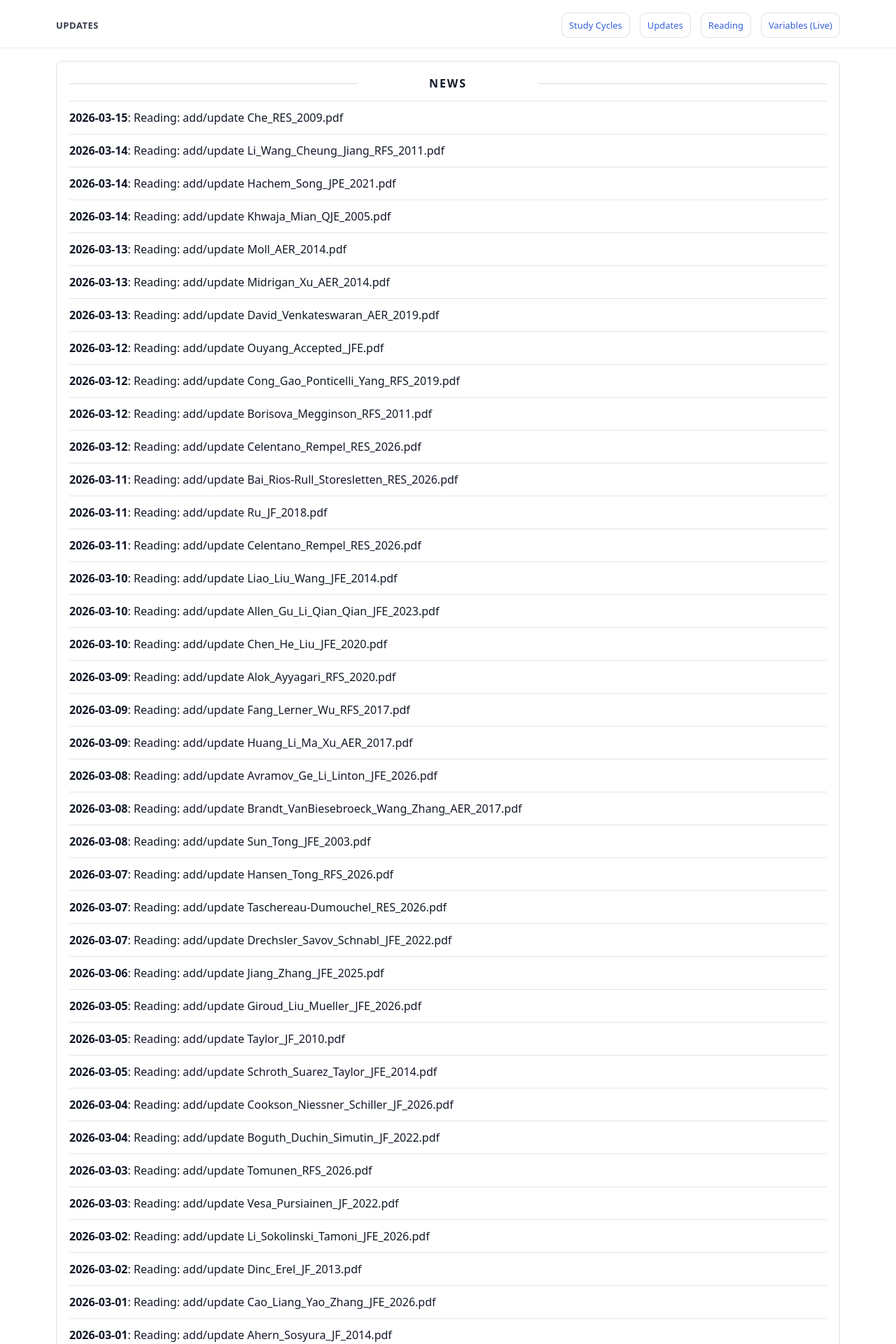
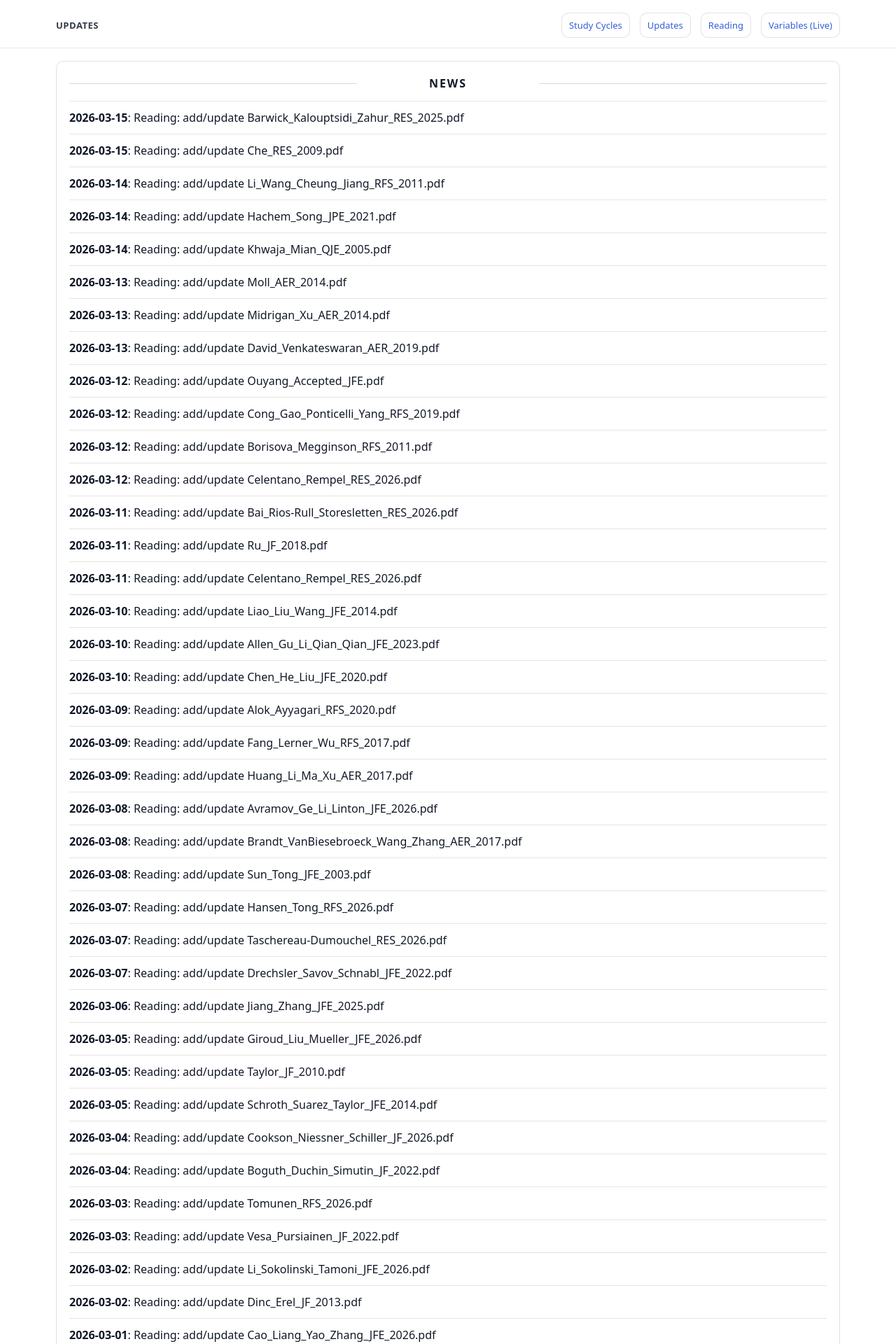
Before and after one commit to yaxinzn/study-archive, a Jekyll site: the page built from updates/index.md, in a window 1280 px wide. Shown: the top 1920 px of the page at 70% size. Built offline with Jekyll 4.4.1, drawn with Linux system fonts in a browser that asks for light colours; some of the changed text lies outside the part shown.

Commit message:
chore: update NEWS feed

```diff
--- a/_data/news.yml
+++ b/_data/news.yml
@@ -1,4 +1,7 @@
 # Auto-generated update history (sorted newest -> oldest). Do not edit manually.
+- ts: "1773575574"
+  date: "2026-03-15"
+  title: "Reading: add/update Barwick_Kalouptsidi_Zahur_RES_2025.pdf"
 - ts: "1773573992"
   date: "2026-03-15"
   title: "Reading: add/update Che_RES_2009.pdf"
```
